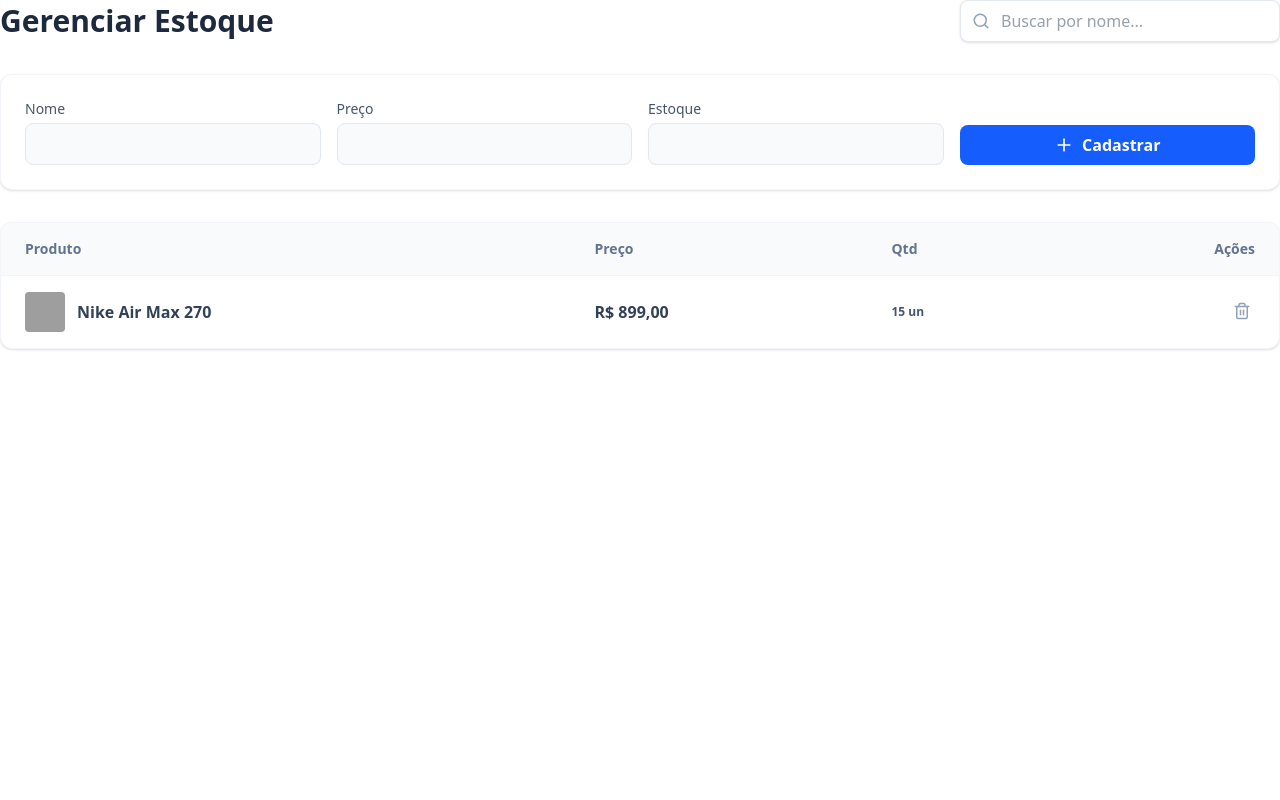
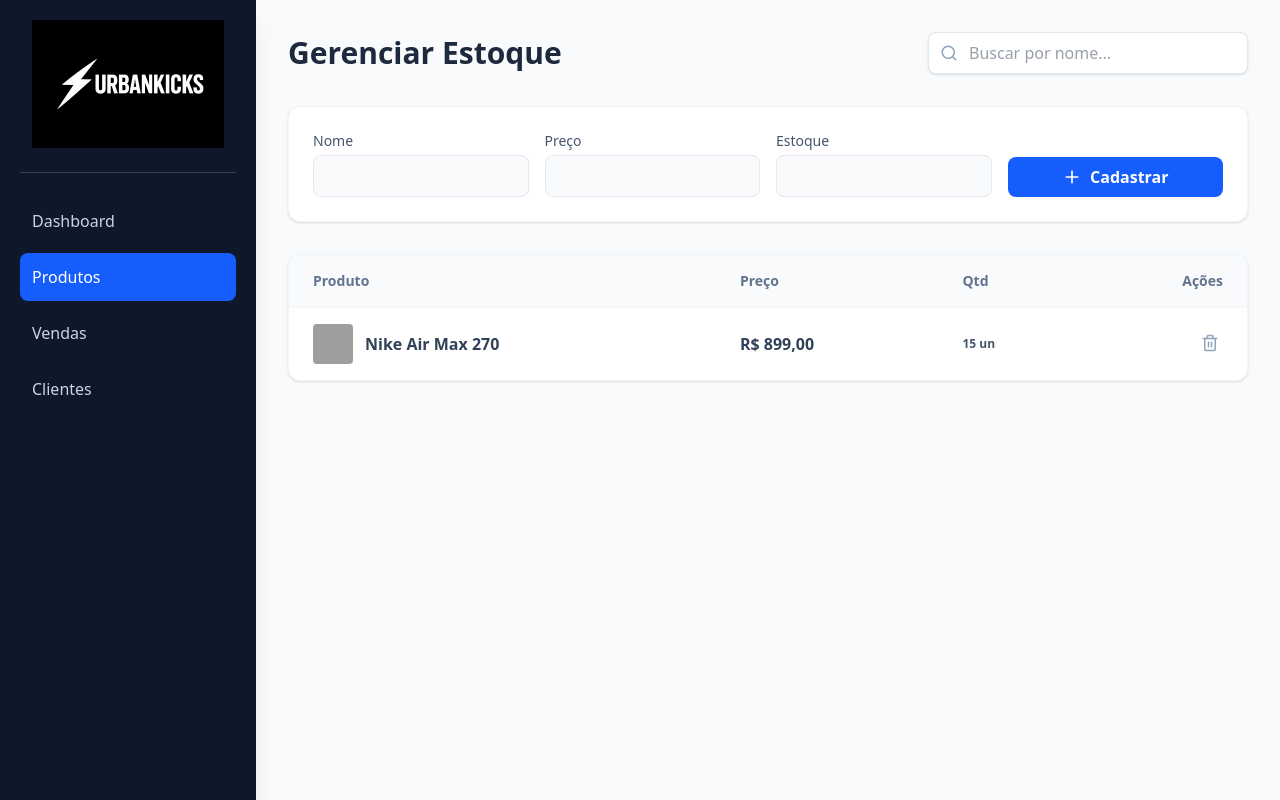
Before and after one commit to RodrigoMartins8891/dashboard-urbankicks, a Next.js app: page /Products in a window 1280 px wide. Built offline with nearby package versions, Linux system fonts and the light colour scheme; grey boxes are pictures that could not be loaded.

Commit message:
🚀 Projeto UrbanKicks completo e funcional no Next.js

```diff
--- a/src/components/layout/Sidebar.tsx
+++ b/src/components/layout/Sidebar.tsx
@@ -1,33 +1,48 @@
+"use client"; // Obrigatório para usar hooks como usePathname
+
 import React from 'react';
-import { Link, useLocation } from 'react-router-dom';
-// 1. Importe a imagem (ajuste o nome do arquivo conforme o seu)
+import Link from 'next/link';
+import { usePathname } from 'next/navigation'; // Hook correto do Next.js
 import LogoImg from "../../assets/urbankicks-logo.png";
 
 export default function Sidebar() {
-  const location = useLocation();
+  const pathname = usePathname(); // Substitui o location.pathname
 
-const activeClass = (path: string) =>
-    location.pathname === path
+  const activeClass = (path: string) =>
+    pathname === path
       ? "block p-3 bg-blue-600 rounded-lg font-medium"
-      : "block p-3 hover:bg-slate-800 rounded-lg transition-colors";
+      : "block p-3 hover:bg-slate-800 rounded-lg transition-colors text-slate-300";
 
   return (
     <aside className="w-64 h-screen bg-slate-900 text-white fixed left-0 top-0 p-5 shadow-xl">
 
-      {/* 2. Troca do texto pela Imagem */}
+      {/* Logo */}
       <div className="border-b border-slate-700 pb-6 mb-6 flex justify-center">
         <img
           src={LogoImg.src}
           alt="UrbanKicks Logo"
-          className="w-48 h-auto object-contain" // w-48 deixa a logo com 192px de largura
+          className="w-48 h-auto object-contain"
         />
       </div>
 
-      <nav className="space-y-4">
-        <Link to="/" className={activeClass('/')}>Dashboard</Link>
-        <Link to="/products" className={activeClass('/products')}>Produtos</Link>
-        <Link to="/vendas" className={activeClass('/vendas')}>Vendas</Link>
-        <Link to="/clientes" className={activeClass('/clientes')}>Clientes</Link>
+      {/* Navegação */}
+      <nav className="flex flex-col space-y-2">
+        {/* Adicionei o "/" para o Dashboard/Home */}
+        <Link href="/" className={activeClass("/")}>
+          Dashboard
+        </Link>
+
+        <Link href="/Products" className={activeClass("/Products")}>
+          Produtos
+        </Link>
+
+        <Link href="/Sales" className={activeClass("/Sales")}>
+          Vendas
+        </Link>
+
+        <Link href="/Customers" className={activeClass("/Customers")}>
+          Clientes
+        </Link>
       </nav>
     </aside>
   );
--- a/src/pages/Customers.jsx
+++ b/src/pages/Customers.jsx
@@ -1,5 +1,6 @@
 import React from 'react';
-import { User, Mail, MapPin } from 'lucide-react';
+import { User, Mail } from 'lucide-react';
+import MainLayout from '../components/layout/MainLayout'; // Importação essencial para manter o menu
 
 const customers = [
     { id: 1, name: "João Silva", email: "joao@email.com", location: "São Paulo, SP", orders: 5, spent: "R$ 4.200" },
@@ -9,6 +10,7 @@ const customers = [
 
 export default function Customers() {
     return (
+        <MainLayout>
             <div className="space-y-6">
                 <h1 className="text-3xl font-bold text-slate-800">Base de Clientes</h1>
 
@@ -19,7 +21,7 @@ export default function Customers() {
                                 <User size={32} />
                             </div>
                             <h3 className="font-bold text-slate-800 text-lg">{c.name}</h3>
-                        <p className="text-slate-400 text-sm mb-4 flex items-center gap-1">
+                            <p className="text-slate-400 text-sm mb-4 flex items-center gap-1 justify-center">
                                 <Mail size={14} /> {c.email}
                             </p>
 
@@ -37,5 +39,6 @@ export default function Customers() {
                     ))}
                 </div>
             </div>
+        </MainLayout>
     );
 }
--- a/src/pages/Products.jsx
+++ b/src/pages/Products.jsx
@@ -1,15 +1,16 @@
-
 import React, { useState, useEffect } from 'react';
 import { Plus, Trash2, Search } from 'lucide-react';
 import { formatCurrency } from '../utils/formatters';
+import MainLayout from '../components/layout/MainLayout'; // Importação do Layout
 
-export default function Products() {
+export default function ProductsPage() {
     const [products, setProducts] = useState([]);
     const [name, setName] = useState('');
     const [price, setPrice] = useState('');
     const [stock, setStock] = useState('');
     const [searchTerm, setSearchTerm] = useState('');
 
+    // Carregar dados iniciais (apenas no cliente)
     useEffect(() => {
         const savedProducts = localStorage.getItem('sneaker_products');
         if (savedProducts) {
@@ -21,6 +22,7 @@ export default function Products() {
         }
     }, []);
 
+    // Salvar sempre que produtos mudar
     useEffect(() => {
         if (products.length > 0) {
             localStorage.setItem('sneaker_products', JSON.stringify(products));
@@ -54,6 +56,7 @@ export default function Products() {
     };
 
     return (
+        <MainLayout>
             <div className="space-y-8">
                 <div className="flex flex-col md:flex-row md:items-center justify-between gap-4">
                     <h1 className="text-3xl font-bold text-slate-800">Gerenciar Estoque</h1>
@@ -119,5 +122,6 @@ export default function Products() {
                     </table>
                 </div>
             </div>
+        </MainLayout>
     );
 }
--- a/src/pages/Sales.jsx
+++ b/src/pages/Sales.jsx
@@ -1,5 +1,6 @@
 import React, { useState } from 'react';
 import { ShoppingBag, Calendar, User, DollarSign } from 'lucide-react';
+import MainLayout from '../components/layout/MainLayout'; // Importe o layout aqui
 
 export default function Sales() {
     const [sales] = useState([
@@ -11,6 +12,7 @@ export default function Sales() {
     const totalRevenue = sales.reduce((acc, curr) => acc + curr.total, 0);
 
     return (
+        <MainLayout>
             <div className="space-y-6">
                 <div className="flex justify-between items-end">
                     <div>
@@ -55,5 +57,6 @@ export default function Sales() {
                     </table>
                 </div>
             </div>
+        </MainLayout>
     );
 }
--- a/tsconfig.json
+++ b/tsconfig.json
@@ -29,6 +29,6 @@
     ".next/types/**/*.ts",
     ".next/dev/types/**/*.ts",
     "**/*.mts"
-  ],
+, "src/pages/Customers.jsx"  ],
   "exclude": ["node_modules"]
 }
```
Lines whose indentation alone changed are shown as unchanged.
